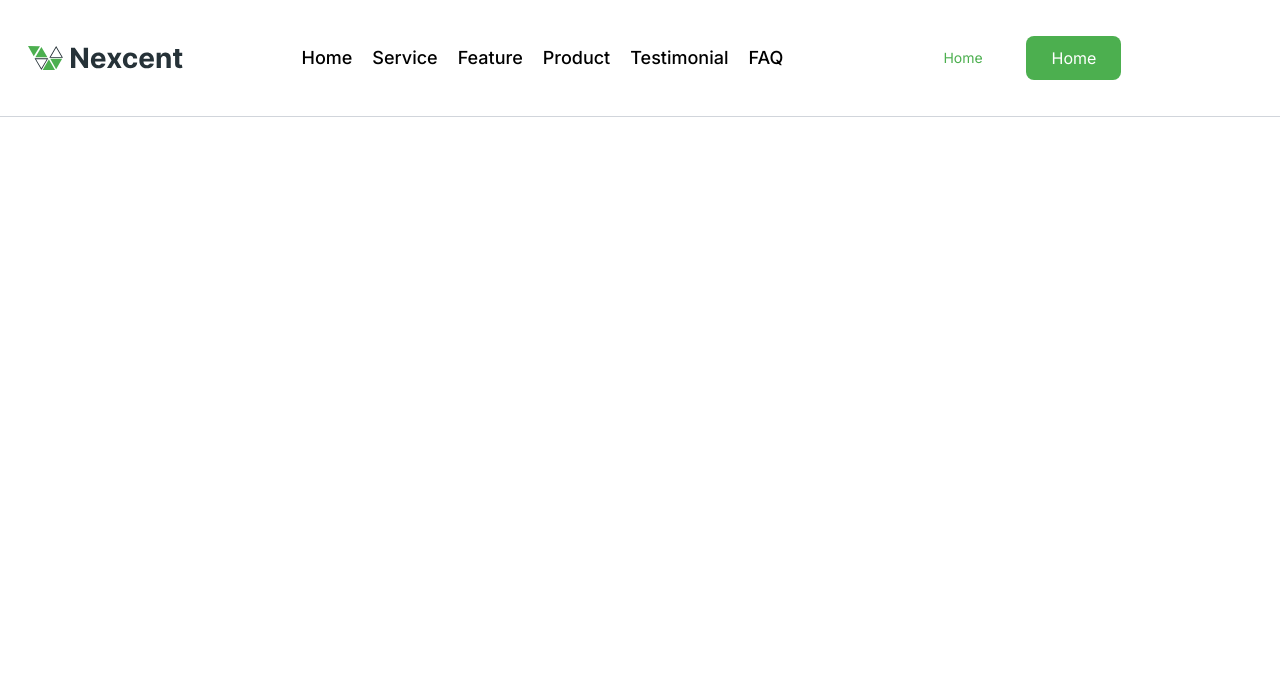
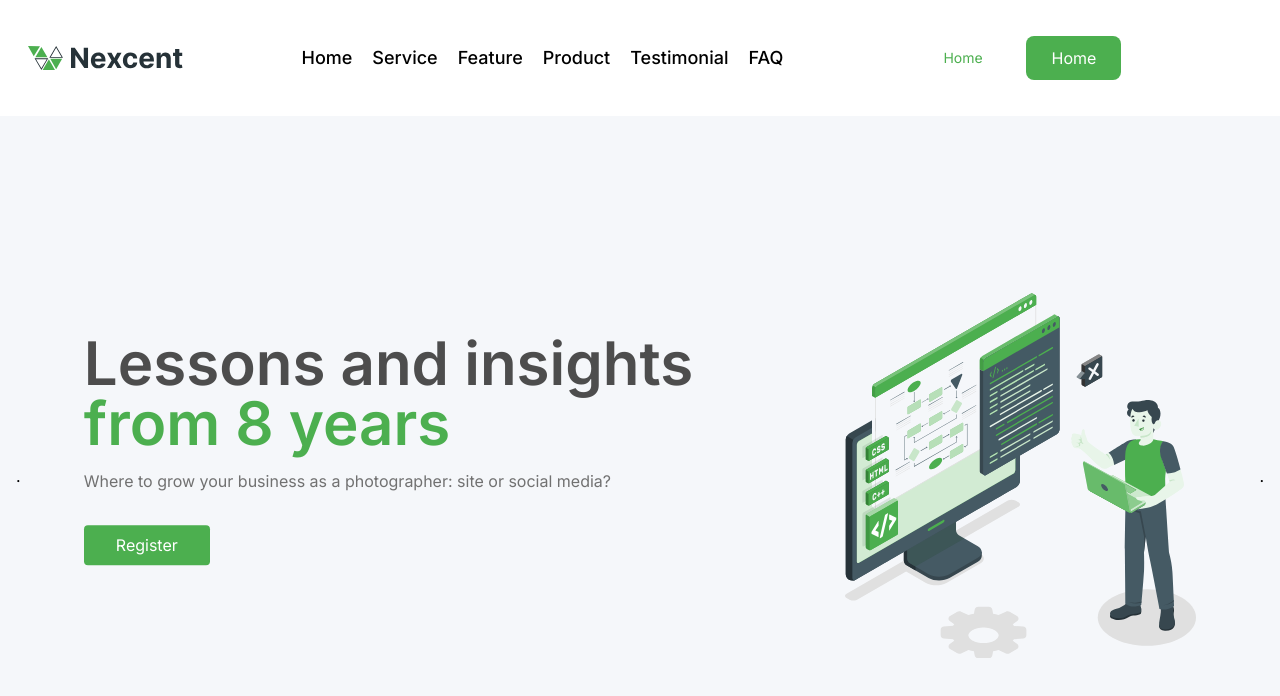
Before and after one commit to charlenefialho/NextCent, a Next.js app: page / in a window 1280 px wide. Shown: the top 696 px of the page. Built offline with nearby package versions, Linux system fonts and the light colour scheme; grey boxes are pictures that could not be loaded.

Commit message:
feat:Hero section

```diff
--- a/src/app/components/Header/Header.tsx
+++ b/src/app/components/Header/Header.tsx
@@ -11,7 +11,7 @@ export function Header() {
   const [open, setOpen] = useState(false);
 
   return (
-    <header className=" border-b border-gray-300 ">
+    <header>
       <div className=" flex justify-between my-8 md:my-8 md:mx-auto xl:max-w-7xl max-w-full flex-wrap w-full">
         <Image className="inline ml-7" src={Logo} alt="nextcent" />
 
--- /dev/null
+++ b/src/app/components/Hero/index.tsx
@@ -0,0 +1,34 @@
+"use client";
+
+import { Carousel } from "flowbite-react";
+import Image from "next/image";
+
+import ilustration from "../../../../public/svg/Illustration.svg";
+import { Button } from "../Button";
+
+export function Hero() {
+  return (
+    <section className="w-full h-screen bg-neutral-silver flex justify-center items-center">
+      <Carousel leftControl="." rightControl="." slide={false} className="-mt-20 h-4/5">
+        <div className="flex  justify-center gap-28">
+          <div className="p-5 lg:p-10 flex flex-col leading-10">
+            <h1 className=" font-semibold text-4xl md:text-5xl lg:text-6xl text-neutral-d-grey ">
+              Lessons and insights{" "}
+            </h1>
+            <h1 className="font-semibold  text-primary text-4xl md:text-5xl lg:text-6xl">from 8 years</h1>
+            <p className="text-neutral-grey text-sm md:text-base pt-4">Where to grow your business as a photographer: site or social media?</p>
+            <div className="mt-8">
+              <Button className="px-8 py-[14]">Register</Button>
+            </div>
+          </div>
+          <Image className="hidden lg:block lg:pr-10" src={ilustration} width={391} height={407} alt="Ilustração"  />
+        </div>
+
+        <img
+          alt="..."
+          src="https://flowbite.com/docs/images/carousel/carousel-2.svg"
+        />
+      </Carousel>
+    </section>
+  );
+}
--- a/src/app/page.tsx
+++ b/src/app/page.tsx
@@ -1,5 +1,11 @@
 import { Header } from "./components/Header/Header";
+import { Hero } from "./components/Hero";
 
 export default function Home() {
-  return <Header />;
+  return (
+    <>
+      <Header />
+      <Hero />
+    </>
+  );
 }
```
Also changed, not shown: public/svg/Illustration.svg (added).
